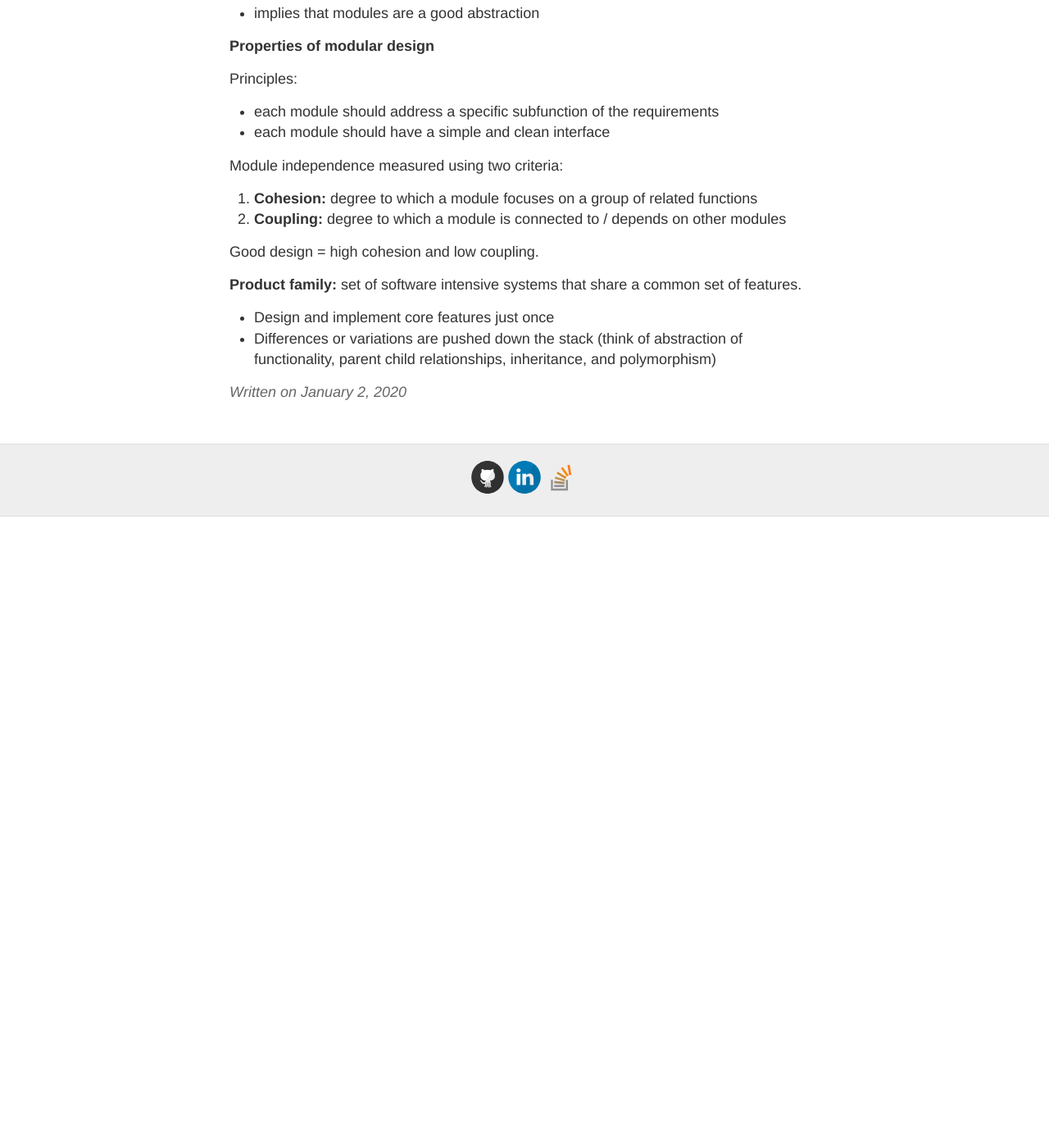
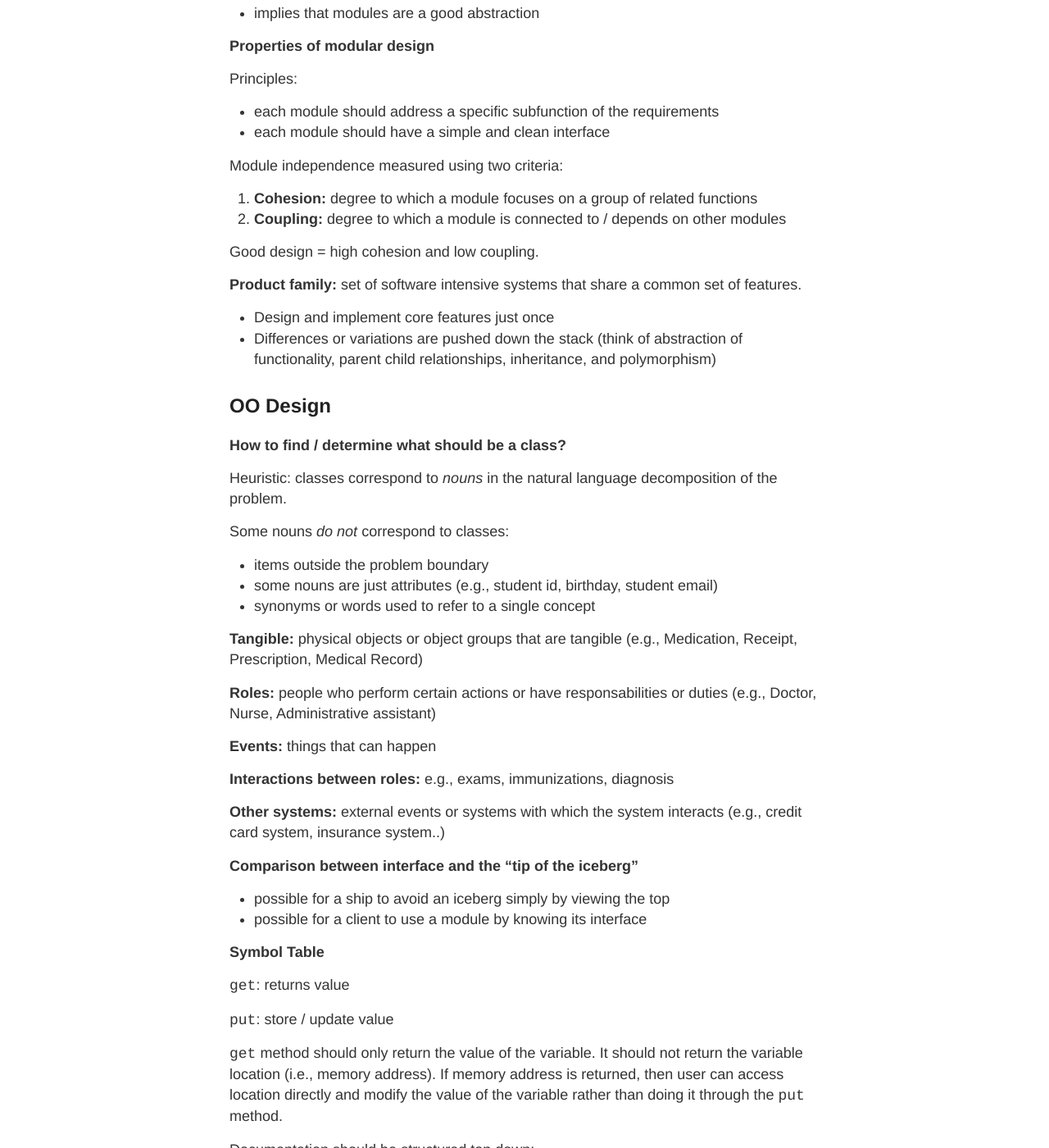
Before and after one commit to gutucristian/gutucristian.github.io, a Jekyll site: the page built from _posts/2020-01-02-Java.md, in a window 1280 px wide and 1400 px high, scrolled down 2581 px. Shown: the whole window at 82% size. Built offline with Jekyll 4.4.1, drawn with Linux system fonts in a browser that asks for light colours; our own code applies the rules of GitHub Pages for plain Markdown files; before the commit the page ends 3211 px from its top, so only the background shows below that; some of the changed text lies outside the part shown.

Commit message:
Update 2020-01-02-Java.md

```diff
--- a/_posts/2020-01-02-Java.md
+++ b/_posts/2020-01-02-Java.md
@@ -82,3 +82,46 @@ Good design = high cohesion and low coupling.
 __Product family:__ set of software intensive systems that share a common set of features.
 - Design and implement core features just once
 - Differences or variations are pushed down the stack (think of abstraction of functionality, parent child relationships, inheritance, and polymorphism)
+
+## OO Design
+
+__How to find / determine what should be a class?__
+
+Heuristic: classes correspond to _nouns_ in the natural language decomposition of the problem.
+
+Some nouns _do not_ correspond to classes:
+- items outside the problem boundary
+- some nouns are just attributes (e.g., student id, birthday, student email)
+- synonyms or words used to refer to a single concept
+
+__Tangible:__ physical objects or object groups that are tangible (e.g., Medication, Receipt, Prescription, Medical Record)
+
+__Roles:__ people who perform certain actions or have responsabilities or duties (e.g., Doctor, Nurse, Administrative assistant)
+
+__Events:__ things that can happen
+
+__Interactions between roles:__ e.g., exams, immunizations, diagnosis
+
+__Other systems:__ external events or systems with which the system interacts (e.g., credit card system, insurance system..)
+
+__Comparison between interface and the "tip of the iceberg"__
+- possible for a ship to avoid an iceberg simply by viewing the top
+- possible for a client to use a module by knowing its interface
+
+__Symbol Table__
+
+`get`: returns value
+
+`put`: store / update value
+
+`get` method should only return the value of the variable. It should not return the variable location (i.e., memory address). If memory address is returned, then user can access location directly and modify the value of the variable rather than doing it through the `put` method.
+
+Documentation should be structured top down:
+- level of detail increases as one proceeds down
+- big picture first, provide additional details as you drill down into specifics
+
+Interface hides implementation details like:
+- algorithm
+- data structure
+- external services integration
+- policy
```
